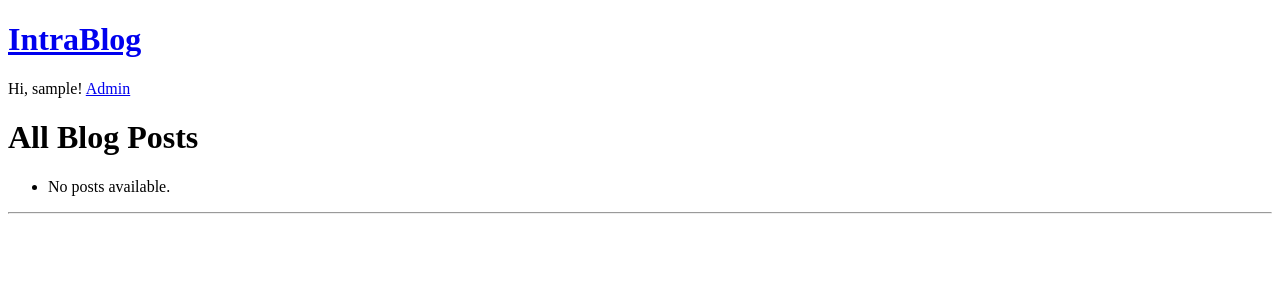
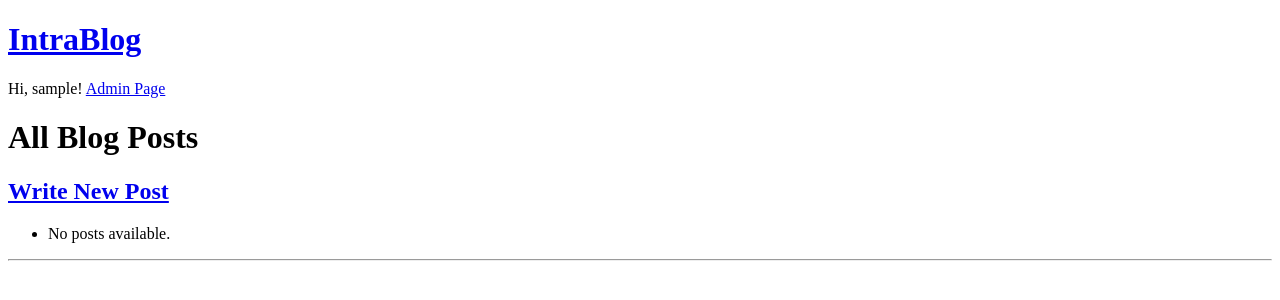
Before and after one commit to PnEcrins/intraBlog, a Django app: page / in a window 1280 px wide. Shown: the top 300 px of the page. Run offline with Django 5.2, Linux system fonts and the light colour scheme; the visitor is signed in with stand-in values (Sample User, id 1); data comes from the database, SQL or seed files in the repository; data that the repository does not hold is empty.

Commit message:
- add delete post - fusion of create and edit form - small fixes

```diff
--- a/blog/templates/base.html
+++ b/blog/templates/base.html
@@ -10,7 +10,7 @@
       <nav>
         {% if user.is_authenticated %}
         <span>Hi, {{ user.username }}!</span>
-        <a href="/admin/">Admin</a>
+        <a href="/admin/">Admin Page</a>
         {% endif %}
       </nav>
     </header>
--- a/blog/templates/blog/post_detail.html
+++ b/blog/templates/blog/post_detail.html
@@ -22,7 +22,11 @@
     </p>
 
     {% if user == post.author %}
-      <a href="{% url 'post_update' post.pk %}">✏️ Edit Post</a>
+      <a href="{% url 'post_update' post.pk %}">Edit Post</a>
+    {% endif %}
+
+    {% if user == post.author %}
+      <a href="{% url 'post_delete' post.pk %}">Delete Post</a>
     {% endif %}
 
     <a href="{% url 'post_list' %}">&larr; Back to all posts</a>
--- a/blog/templates/blog/post_update.html
+++ b/blog/templates/blog/post_form.html
@@ -5,6 +5,8 @@
   <form method="post">
     {% csrf_token %}
     {{ form.as_p }}
+    <p>Hold down “Control”, or “Command” on a Mac, to select more than one.</p>
+
     <button type="submit">Save</button>
   </form>
   <a href="{% url 'post_list' %}">← Back to list</a>
--- a/blog/templates/blog/post_list.html
+++ b/blog/templates/blog/post_list.html
@@ -1,5 +1,6 @@
 {% extends "base.html" %} {% block content %}
 <h1>All Blog Posts</h1>
+<h2><a href="{% url 'post_create' %}">Write New Post</a></h2>
 
 <ul style="clear: both">
   {% for post in posts %}
--- a/blog/views.py
+++ b/blog/views.py
@@ -1,5 +1,4 @@
-from django.views.generic import ListView, DetailView, CreateView, UpdateView
-from django.contrib.auth.mixins import LoginRequiredMixin, UserPassesTestMixin
+from django.views.generic import ListView, DetailView, CreateView, UpdateView, DeleteView
 from django.urls import reverse_lazy
 from .models import Post
 
@@ -17,9 +16,9 @@ class PostDetailView(DetailView):
     template_name = 'blog/post_detail.html'
     context_object_name = 'post'
 
-class PostCreateView(LoginRequiredMixin, CreateView):
+class PostCreateView(CreateView):
     model = Post
-    template_name = 'blog/post_create.html'
+    template_name = 'blog/post_form.html'
     fields = ['title', 'content', 'categories']
     success_url = reverse_lazy('post_list')
 
@@ -27,12 +26,21 @@ class PostCreateView(LoginRequiredMixin, CreateView):
         form.instance.author = self.request.user
         return super().form_valid(form)
 
-class PostUpdateView(UserPassesTestMixin, UpdateView):
+class PostUpdateView(UpdateView):
     model = Post
-    template_name = 'blog/post_update.html'
+    template_name = 'blog/post_form.html'
     fields = ['title', 'content', 'categories']
     success_url = reverse_lazy('post_list')
 
     def test_func(self):
         post = self.get_object()
         return self.request.user == post.author
+
+class PostDeleteView(DeleteView):
+    model = Post
+    template_name = 'blog/post_delete.html'
+    success_url = reverse_lazy('post_list')
+
+    def test_func(self):
+        post = self.get_object()
+        return self.request.user == post.author
--- a/intraBlog/urls.py
+++ b/intraBlog/urls.py
@@ -16,12 +16,13 @@ Including another URLconf
 """
 from django.contrib import admin
 from django.urls import path
-from blog.views import PostCreateView, PostDetailView, PostListView, PostUpdateView
+from blog.views import PostCreateView, PostDeleteView, PostDetailView, PostListView, PostUpdateView
 
 urlpatterns = [
     path('admin/', admin.site.urls),
     path('', PostListView.as_view(), name='post_list'),
     path('post/<int:pk>/', PostDetailView.as_view(), name='post_detail'),
     path('post/create/', PostCreateView.as_view(), name='post_create'),
-    path('post/<int:pk>/update', PostUpdateView.as_view(), name='post_update')
+    path('post/<int:pk>/update', PostUpdateView.as_view(), name='post_update'),
+    path('post/<int:pk>/delete', PostDeleteView.as_view(), name='post_delete')
 ]
```
Also changed, not shown: blog/templates/blog/post_create.html (deleted, +0 -11 lines), blog/templates/blog/post_delete.html (added, +12 -0 lines).
